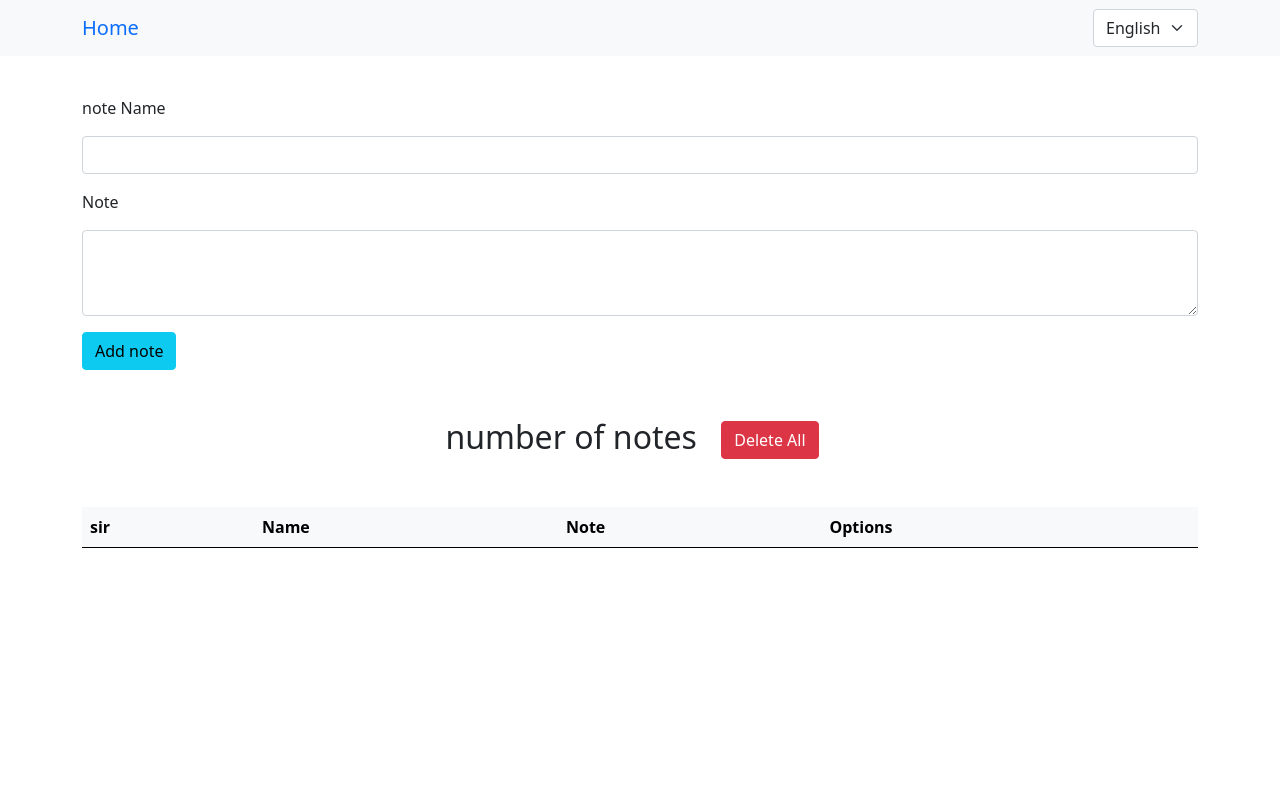
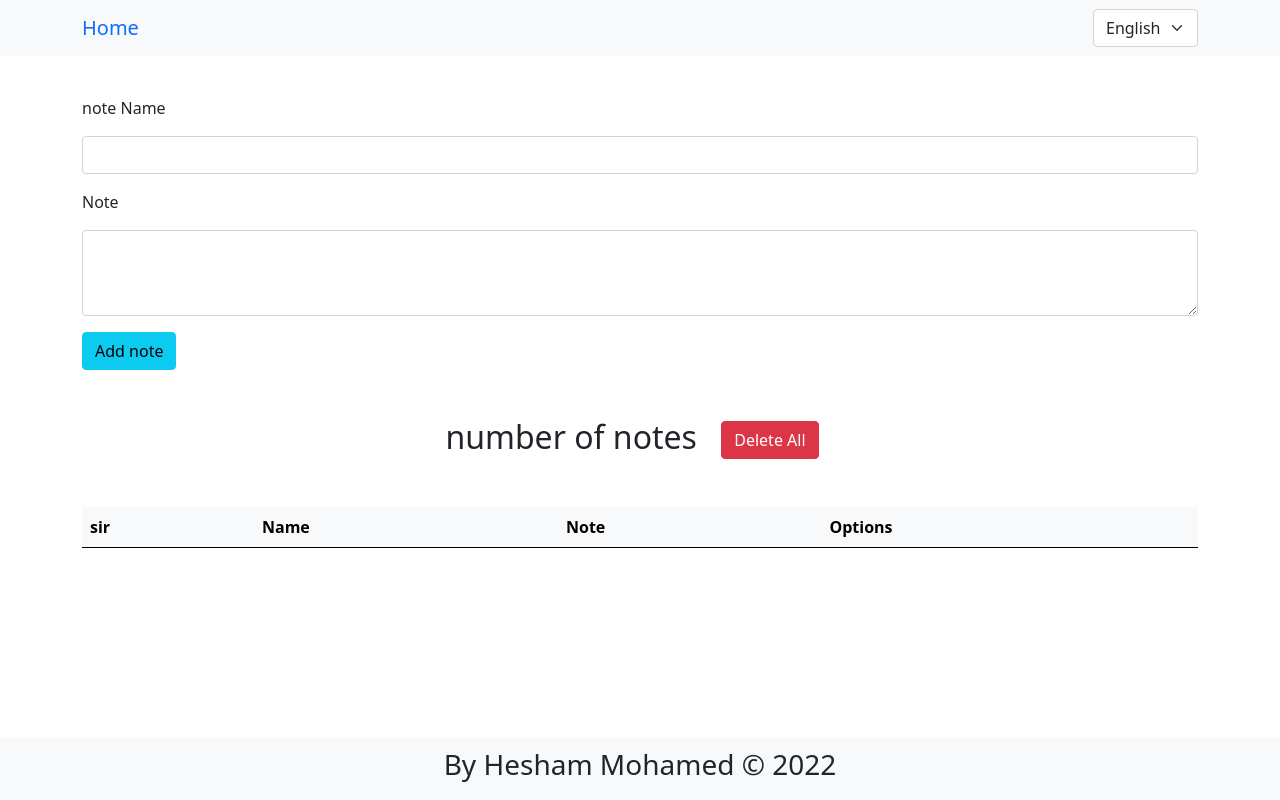
Before and after one commit to abo-habeba/note, a plain HTML site: page index.html in a window 1280 px wide. Drawn offline with nearby package versions, Linux system fonts and the light colour scheme.

Commit message:
Add files via upload

```diff
--- a/index.html
+++ b/index.html
@@ -1,6 +1,5 @@
 <!DOCTYPE html>
 <html lang="en">
-
 <head>
   <meta charset="UTF-8">
   <meta http-equiv="X-UA-Compatible" content="IE=edge">
@@ -36,8 +35,6 @@
 
 
   <div class="container my-5">
-
-
     <h2 class="my-4 text-center"><span data-tran="numberNote">number of Notes</span> <span id="numberNote" ></span> <span data-tran="deleteAll" class="btn btn-danger mx-3" onclick="deleteAll();">Delete All</span> </h2>
 
     <div class="scroling">
@@ -55,6 +52,10 @@
 
   </div>
 
+  <footer class="fixed-bottom">
+    <h3 data-tran="footer" ></h3>
+  </footer>
+
   <!-- JavaScript Bundle with Popper -->
   <script
    src="https://cdn.jsdelivr.net/npm/bootstrap@5.2.1/dist/js/bootstrap.bundle.min.js"
--- a/style.css
+++ b/style.css
@@ -20,3 +20,10 @@
 #btnEditNote{
     display: none;
 }
+footer{
+    background-color: #f8f9fa;
+    display: flex;
+    justify-content: center;
+    align-items: center;
+    padding: 10px 0px;
+}
--- a/translations.js
+++ b/translations.js
@@ -15,6 +15,7 @@ let translations = {
     Delete: "Delete",
     deleteAll: "Delete All",
     numberNote: "number of notes",
+    footer:'By Hesham Mohamed © 2022',
   },
   ar: {
     Home: "الصفحة الرئيسية",
@@ -29,6 +30,8 @@ let translations = {
     Delete: "حذف",
     deleteAll: "حذف الكل",
     numberNote: "عدد الملاحظات",
+    footer:'بواسطة هشام محمد © 2022',
+
   },
 };
 
```
